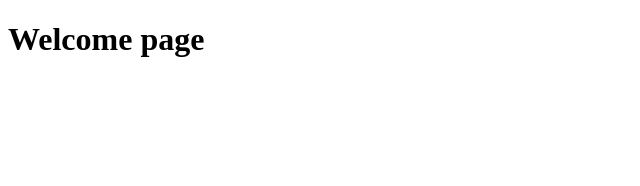
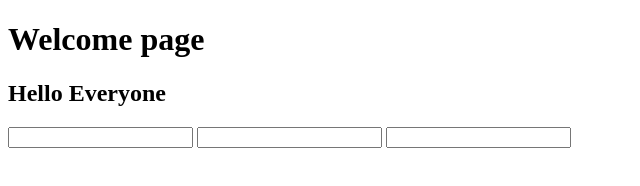
Before and after one commit to anjaliswami2024/Exercise3, a plain HTML site: page index.html in a window 1280 px wide. Shown: the whole page, without its empty margins (0-640 px from the left). Drawn offline with Linux system fonts and the light colour scheme.

Commit message:
changes made in index

```diff
--- a/index.html
+++ b/index.html
@@ -7,5 +7,13 @@
 </head>
 <body>
     <h1>Welcome page</h1>
+    <h2>Hello Everyone</h2>
+    <div class="container">
+        <form action="">
+            <input type="text">
+            <input type="text">
+            <input type="text">
+        </form>
+    </div>
 </body>
 </html>
```
